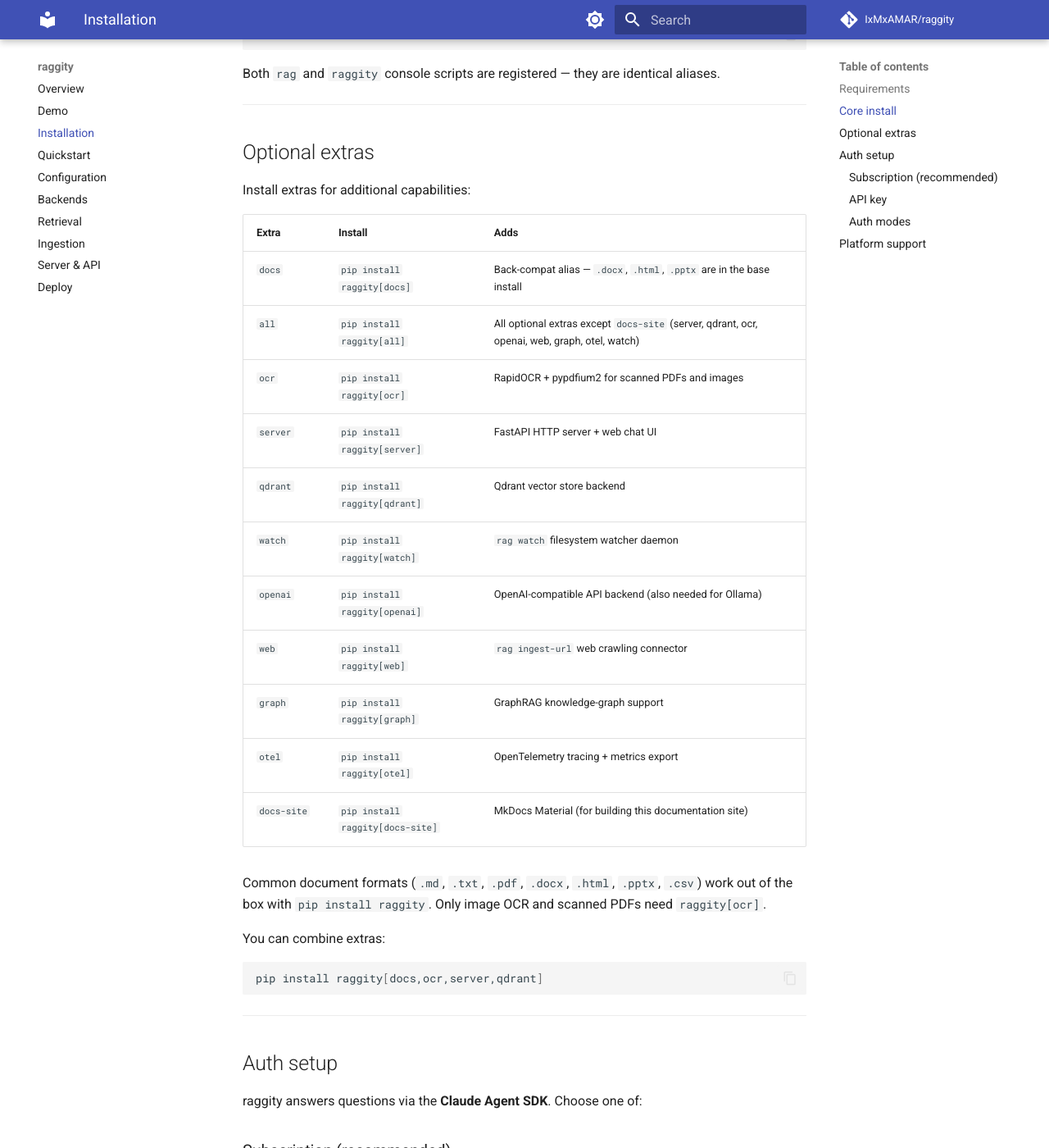
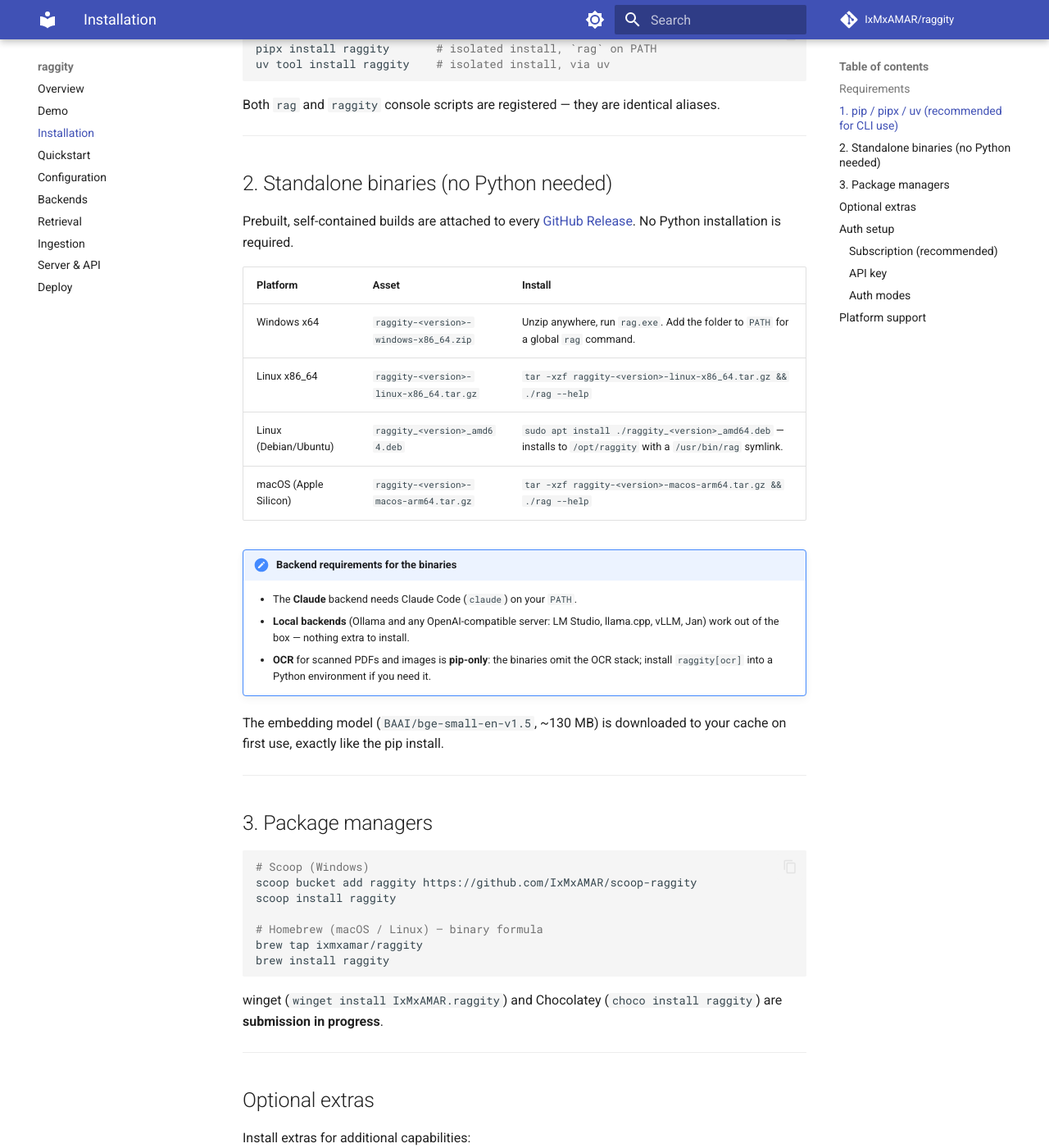
Before and after one commit to IxMxAMAR/raggity, an MkDocs documentation site: the page built from docs/install.md, in a window 1280 px wide and 1400 px high, scrolled down 360 px. Shown: the whole window at 82% size. Built offline with MkDocs 1.6.1 and Material for MkDocs 9.7.7, drawn with Linux system fonts in a browser that asks for light colours; comment, search, counter and statistics services are not loaded; some of the changed text lies outside the part shown.

Commit message:
feat(dist): standalone binary release pipeline (win/linux/mac + deb) + choco/aur/winget packaging + install docs

````diff
--- a/docs/install.md
+++ b/docs/install.md
@@ -5,13 +5,57 @@
 - Python **3.11+**
 - A Claude subscription (`claude login`) **or** an `ANTHROPIC_API_KEY`
 
-## Core install
+## 1. pip / pipx / uv (recommended for CLI use)
 
 ```bash
-pip install raggity
+pip install raggity        # into the current environment
+pipx install raggity       # isolated install, `rag` on PATH
+uv tool install raggity    # isolated install, via uv
 ```
 
 Both `rag` and `raggity` console scripts are registered — they are identical aliases.
+
+---
+
+## 2. Standalone binaries (no Python needed)
+
+Prebuilt, self-contained builds are attached to every
+[GitHub Release](https://github.com/IxMxAMAR/raggity/releases). No Python
+installation is required.
+
+| Platform | Asset | Install |
+|---|---|---|
+| Windows x64 | `raggity-<version>-windows-x86_64.zip` | Unzip anywhere, run `rag.exe`. Add the folder to `PATH` for a global `rag` command. |
+| Linux x86_64 | `raggity-<version>-linux-x86_64.tar.gz` | `tar -xzf raggity-<version>-linux-x86_64.tar.gz && ./rag --help` |
+| Linux (Debian/Ubuntu) | `raggity_<version>_amd64.deb` | `sudo apt install ./raggity_<version>_amd64.deb` — installs to `/opt/raggity` with a `/usr/bin/rag` symlink. |
+| macOS (Apple Silicon) | `raggity-<version>-macos-arm64.tar.gz` | `tar -xzf raggity-<version>-macos-arm64.tar.gz && ./rag --help` |
+
+!!! note "Backend requirements for the binaries"
+    - The **Claude** backend needs Claude Code (`claude`) on your `PATH`.
+    - **Local backends** (Ollama and any OpenAI-compatible server: LM Studio,
+      llama.cpp, vLLM, Jan) work out of the box — nothing extra to install.
+    - **OCR** for scanned PDFs and images is **pip-only**: the binaries omit the
+      OCR stack; install `raggity[ocr]` into a Python environment if you need it.
+
+The embedding model (`BAAI/bge-small-en-v1.5`, ~130 MB) is downloaded to your
+cache on first use, exactly like the pip install.
+
+---
+
+## 3. Package managers
+
+```bash
+# Scoop (Windows)
+scoop bucket add raggity https://github.com/IxMxAMAR/scoop-raggity
+scoop install raggity
+
+# Homebrew (macOS / Linux) — binary formula
+brew tap ixmxamar/raggity
+brew install raggity
+```
+
+winget (`winget install IxMxAMAR.raggity`) and Chocolatey (`choco install raggity`)
+are **submission in progress**.
 
 ---
 
````
Also changed, not shown: README.md (+39 -2 lines), packaging/README.md (added, +114 -0 lines), packaging/choco/README.md (added, +36 -0 lines), packaging/winget/README.md (added, +53 -0 lines), 8 other files.
